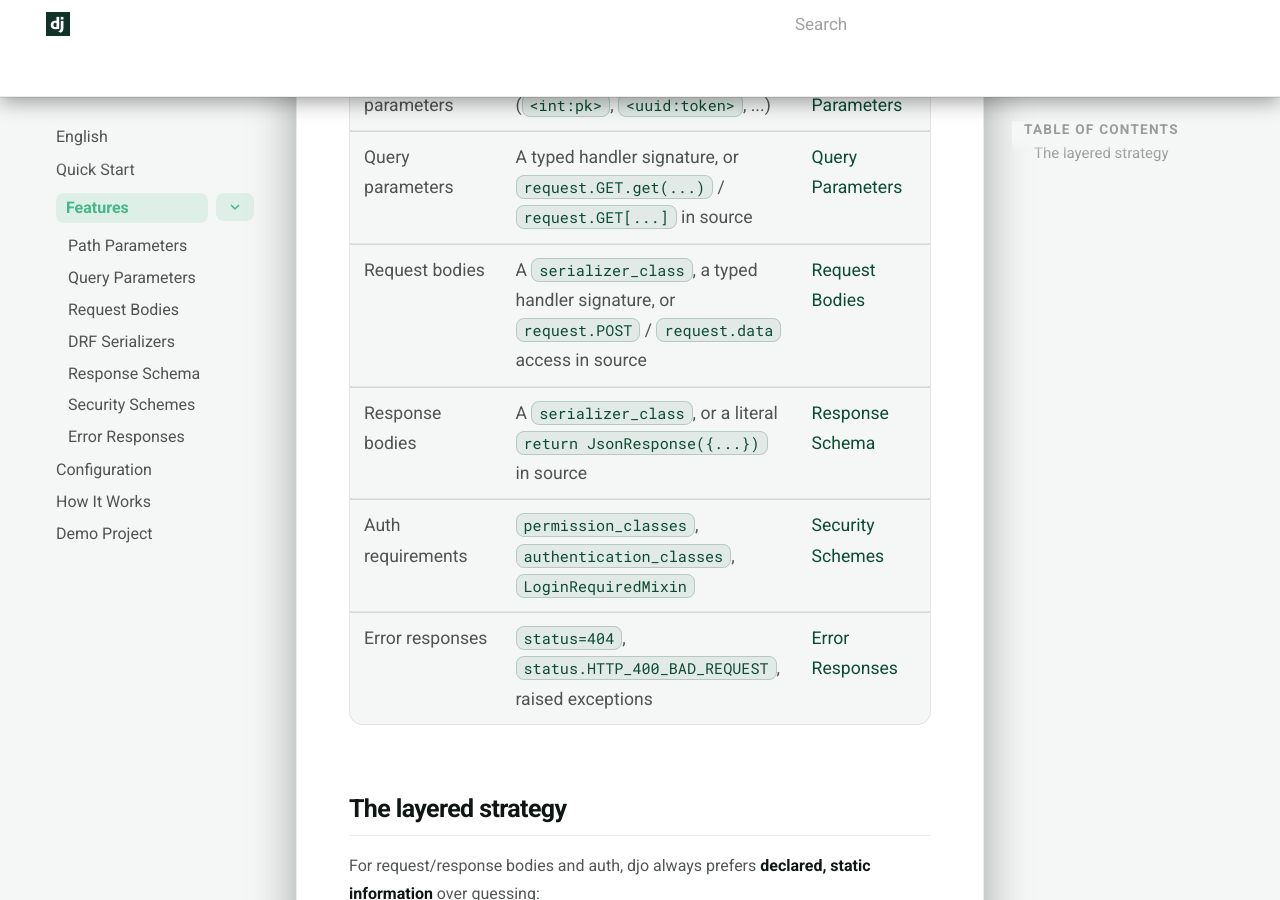
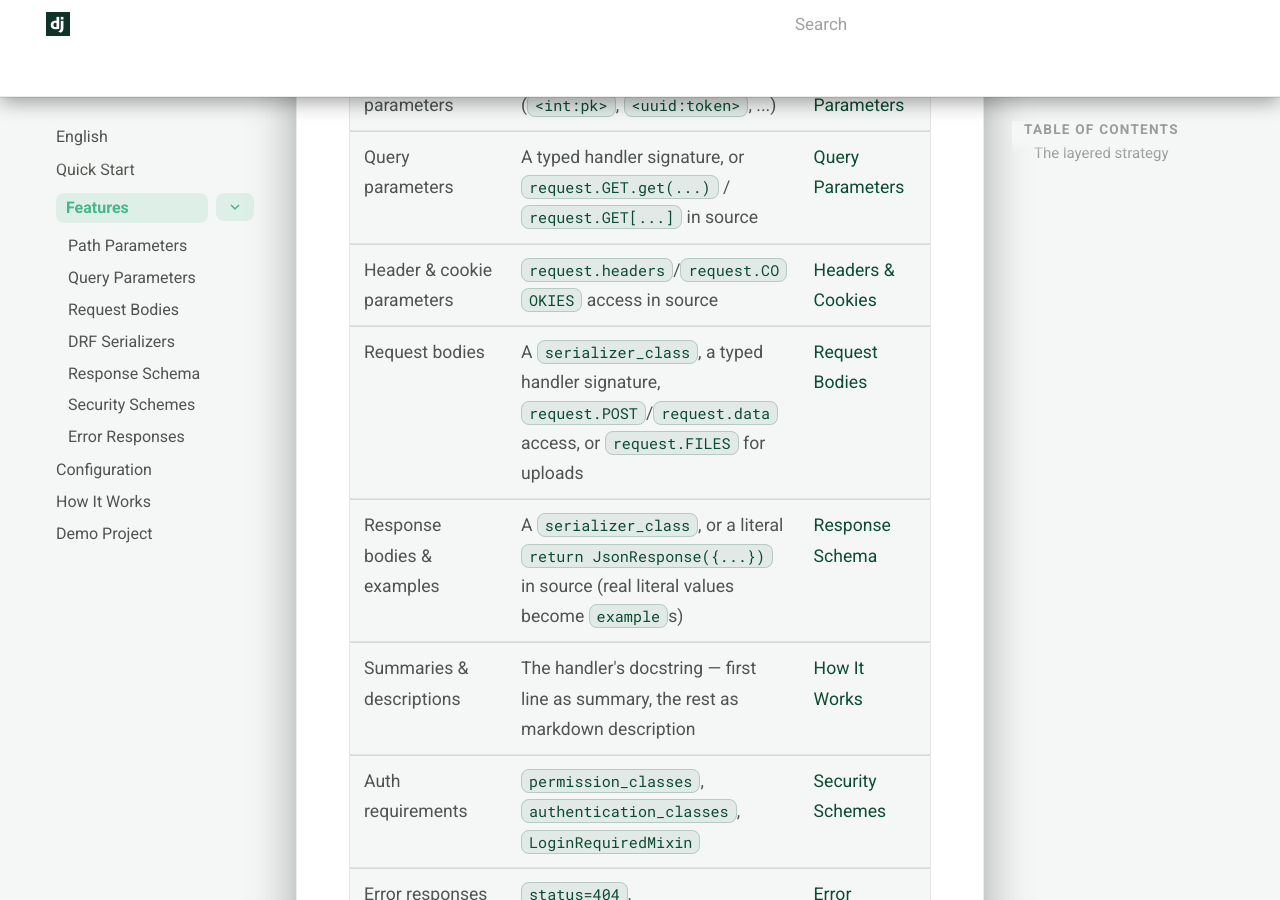
Before and after one commit to NEFORCEO/djo, an MkDocs documentation site: the page built from docs/en/features/index.md, in a window 1280 px wide and 900 px high, scrolled down 536 px. Built offline with MkDocs 1.6.1 and Material for MkDocs 9.7.7, drawn with Linux system fonts in a browser that asks for light colours; comment, search, counter and statistics services are not loaded.

Commit message:
docs: update docs/en/features/index.md

```diff
--- a/docs/en/features/index.md
+++ b/docs/en/features/index.md
@@ -7,8 +7,10 @@ djo never executes your views and never sends anything over the network to build
 | Paths & HTTP methods | `ROOT_URLCONF` / `View.as_view()` / DRF `APIView` | [Path Parameters](path-parameters.md) |
 | Path parameters | Django's `path()` converters (`<int:pk>`, `<uuid:token>`, ...) | [Path Parameters](path-parameters.md) |
 | Query parameters | A typed handler signature, or `request.GET.get(...)` / `request.GET[...]` in source | [Query Parameters](query-parameters.md) |
-| Request bodies | A `serializer_class`, a typed handler signature, or `request.POST` / `request.data` access in source | [Request Bodies](request-bodies.md) |
-| Response bodies | A `serializer_class`, or a literal `return JsonResponse({...})` in source | [Response Schema](response-schema.md) |
+| Header & cookie parameters | `request.headers`/`request.COOKIES` access in source | [Headers & Cookies](headers-cookies.md) |
+| Request bodies | A `serializer_class`, a typed handler signature, `request.POST`/`request.data` access, or `request.FILES` for uploads | [Request Bodies](request-bodies.md) |
+| Response bodies & examples | A `serializer_class`, or a literal `return JsonResponse({...})` in source (real literal values become `example`s) | [Response Schema](response-schema.md) |
+| Summaries & descriptions | The handler's docstring — first line as summary, the rest as markdown description | [How It Works](../how-it-works.md) |
 | Auth requirements | `permission_classes`, `authentication_classes`, `LoginRequiredMixin` | [Security Schemes](security.md) |
 | Error responses | `status=404`, `status.HTTP_400_BAD_REQUEST`, raised exceptions | [Error Responses](error-responses.md) |
 
```
